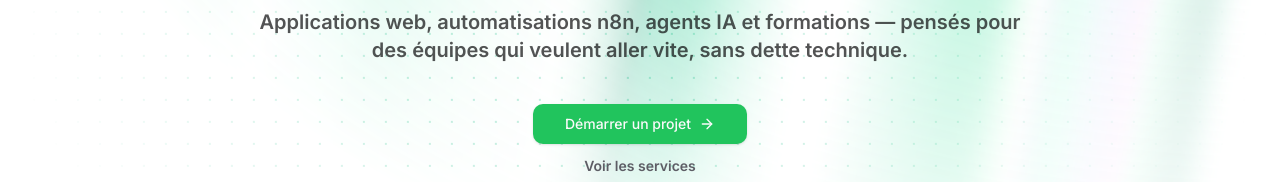
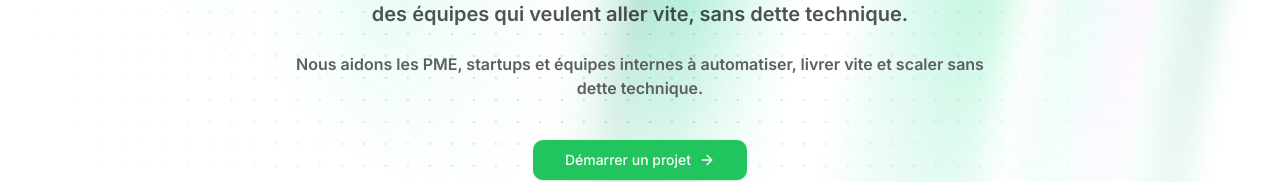
Before and after one commit to TIDIALLO/td-tech, a Next.js app: page / in a window 1280 px wide. Shown: the part 395-577 px from the top of the page. Built offline with nearby package versions, Linux system fonts and the light colour scheme; no server answers.

Commit message:
mise a joiurs

```diff
--- a/src/app/_components/home-client.tsx
+++ b/src/app/_components/home-client.tsx
@@ -144,6 +144,11 @@ export default function HomeClient() {
                     Applications web, automatisations n8n, agents IA et formations — pensés pour des équipes
                     qui veulent aller vite, sans dette technique.
                   </motion.p>
+
+                  <p className="mx-auto max-w-3xl text-pretty text-sm md:text-base text-muted-foreground leading-relaxed">
+                    Nous aidons les PME, startups et équipes internes à automatiser, livrer vite et scaler sans dette
+                    technique.
+                  </p>
                 </motion.div>
 
                 {/* Un seul CTA principal */}
```
